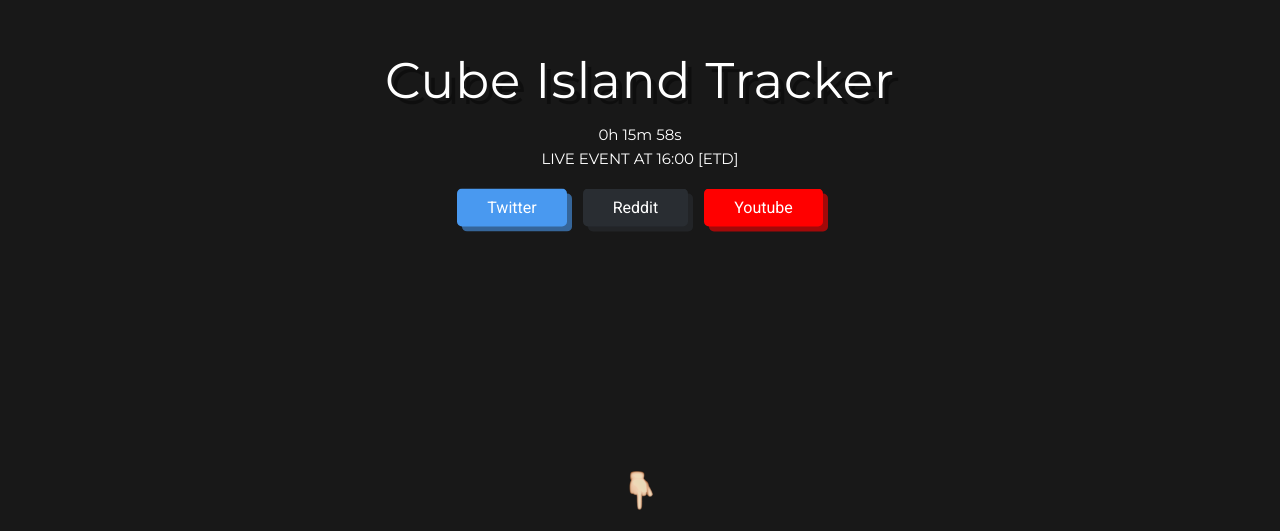
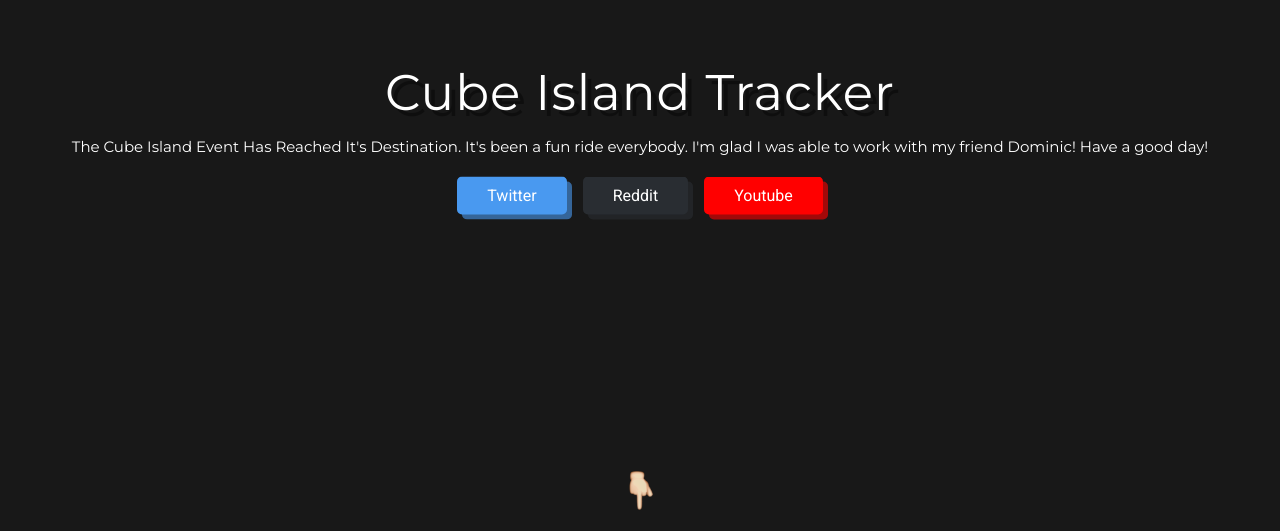
Before and after one commit to CodingOskar/My-new-Website, a plain HTML site: page island_tracker.html in a window 1280 px wide. Shown: the part 269-800 px from the top of the page. Drawn offline with Linux system fonts and the light colour scheme.

Commit message:
Update island_tracker.html

```diff
--- a/island_tracker.html
+++ b/island_tracker.html
@@ -93,8 +93,8 @@ var x = setInterval(function() {
       <div class="center-object">
         <section class="me">
           <h1 class="title" style="width: 100%;text-align: center">Cube Island Tracker</h1>
-        <div id="countdown"></div>
-<div>LIVE EVENT AT 16:00 [ETD]</div>
+        <div id="countdownend"></div>
+<div>The Cube Island Event Has Reached It's Destination. It's been a fun ride everybody. I'm glad I was able to work with my friend Dominic! Have a good day!</div>
 
         </section>
         <div class="buttons">
```
